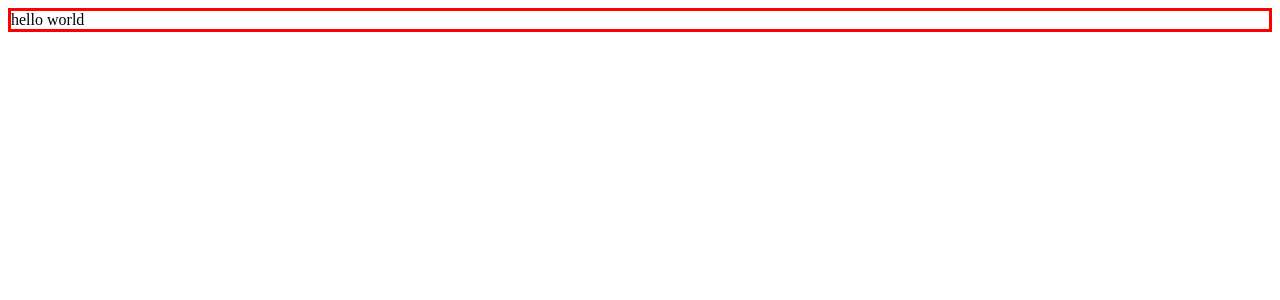
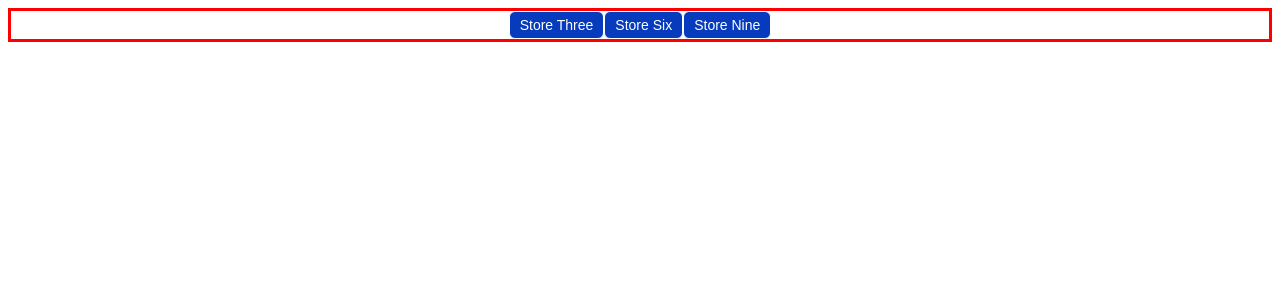
Before and after one commit to idomand/B_AI_Assignment, a React (Vite) app: page / in a window 1280 px wide. Shown: the top 300 px of the page. Built offline with nearby package versions, Linux system fonts and the light colour scheme.

Commit message:
setting up redux store and <Header> component

```diff
--- a/src/App.tsx
+++ b/src/App.tsx
@@ -1,11 +1,16 @@
 import { styled } from "styled-components";
+import Header from "./Components/Header";
 
-const Div = styled.div`
+const Main = styled.main`
   border: solid red;
 `;
 
 function App() {
-  return <Div>hello world</Div>;
+  return (
+    <Main>
+      <Header />
+    </Main>
+  );
 }
 
 export default App;
--- /dev/null
+++ b/src/Components/Common/Buttons.ts
@@ -0,0 +1,23 @@
+import styled from "styled-components";
+
+const ButtonPrototype = styled.button`
+  cursor: pointer;
+  align-items: center;
+  transition: 0.3s;
+`;
+
+export const BasicButton = styled(ButtonPrototype)`
+  background-color: ${({ theme }) => theme.blue};
+  color: ${({ theme }) => theme.white};
+  border: 1.3px solid ${({ theme }) => theme.white};
+  border-radius: 6px;
+  font-size: ${({ theme }) => theme.typeScale.text_normal};
+  font-weight: 500;
+  padding: 5px 10px;
+  &:hover,
+  &:active {
+    background: ${({ theme }) => theme.white};
+    border: 1.3px solid ${({ theme }) => theme.blue};
+    color: ${({ theme }) => theme.blue};
+  }
+`;
--- /dev/null
+++ b/src/Components/Header.tsx
@@ -0,0 +1,47 @@
+import { styled } from "styled-components";
+import { BasicButton } from "./Common/Buttons";
+import { useAppDispatch, useAppSelector } from "../Redux/ReduxHooks";
+import { changeStoreView } from "../Redux/appSlice";
+const HeaderWrapper = styled.header`
+  display: flex;
+  justify-content: center;
+`;
+
+export default function Header() {
+  const dispatch = useAppDispatch();
+  const storesData = useAppSelector((state) => state.dataSlice.storesData);
+  const storeToShow = useAppSelector((state) => state.dataSlice.storeToShow);
+
+  function changeStoreViewOnClick(storeId: 100790000 | 100790001 | 100790002) {
+    const storePicked = storesData.find((store) => store.id_store == storeId);
+    if (storePicked) {
+      dispatch(changeStoreView(storePicked));
+    }
+  }
+
+  return (
+    <HeaderWrapper>
+      <BasicButton
+        onClick={() => {
+          changeStoreViewOnClick(100790000);
+        }}
+      >
+        Store Three
+      </BasicButton>
+      <BasicButton
+        onClick={() => {
+          changeStoreViewOnClick(100790001);
+        }}
+      >
+        Store Six
+      </BasicButton>
+      <BasicButton
+        onClick={() => {
+          changeStoreViewOnClick(100790002);
+        }}
+      >
+        Store Nine
+      </BasicButton>
+    </HeaderWrapper>
+  );
+}
--- a/src/main.tsx
+++ b/src/main.tsx
@@ -4,11 +4,15 @@ import App from "./App.tsx";
 import "./index.css";
 import { ThemeProvider } from "styled-components";
 import { myTheme } from "./styles/theme";
+import { Provider } from "react-redux";
+import store from "./Redux/store";
 
 ReactDOM.createRoot(document.getElementById("root")!).render(
   <React.StrictMode>
-    <ThemeProvider theme={myTheme}>
-      <App />
-    </ThemeProvider>
+    <Provider store={store}>
+      <ThemeProvider theme={myTheme}>
+        <App />
+      </ThemeProvider>
+    </Provider>
   </React.StrictMode>
 );
```
Also changed, not shown: src/Components/Dashboard.tsx (added, +7 -0 lines).
